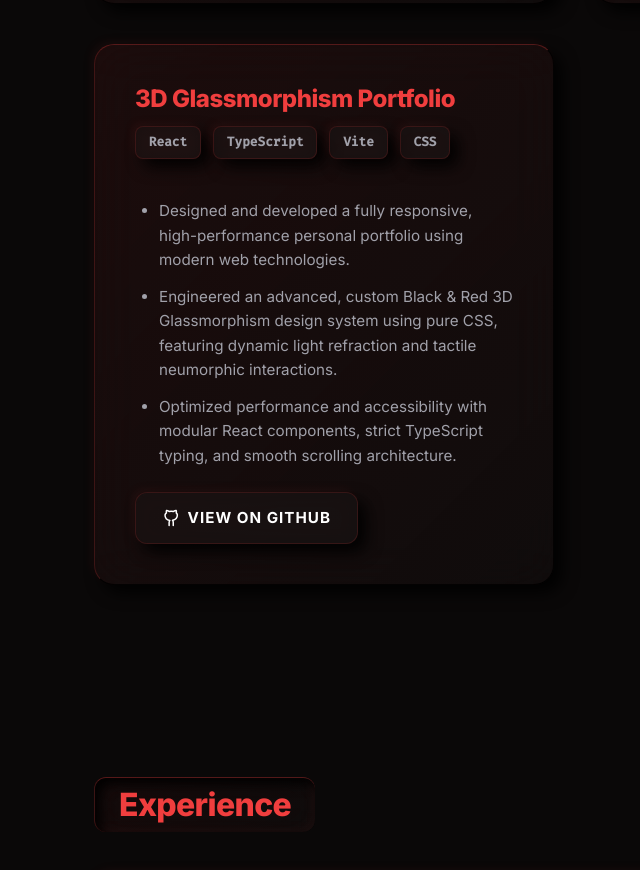
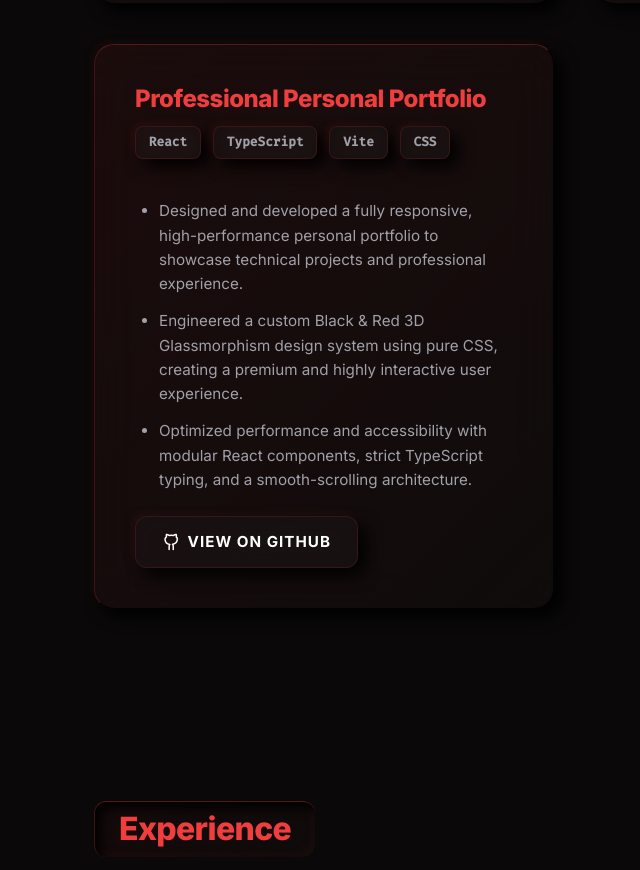
Before and after one commit to Yashu-650/portfolio, a React (Vite) app: page / in a window 1280 px wide. Shown: the part 2718-3588 px from the top of the page, without its empty margins (66-706 px from the left). Built offline with nearby package versions, Linux system fonts and the light colour scheme.

Commit message:
Rename portfolio project to Professional Personal Portfolio

```diff
--- a/src/App.tsx
+++ b/src/App.tsx
@@ -234,7 +234,7 @@ function App() {
             </div>
 
             <div className="glass-panel project-card animate-on-scroll delay-3">
-              <h3 className="project-title">3D Glassmorphism Portfolio</h3>
+              <h3 className="project-title">Professional Personal Portfolio</h3>
               <div className="project-tags">
                 <span className="badge">React</span>
                 <span className="badge">TypeScript</span>
@@ -243,9 +243,9 @@ function App() {
               </div>
               <div className="project-desc">
                 <ul style={{ paddingLeft: '1.5rem', marginTop: '1rem' }}>
-                  <li style={{ marginBottom: '0.8rem' }}>Designed and developed a fully responsive, high-performance personal portfolio using modern web technologies.</li>
-                  <li style={{ marginBottom: '0.8rem' }}>Engineered an advanced, custom Black & Red 3D Glassmorphism design system using pure CSS, featuring dynamic light refraction and tactile neumorphic interactions.</li>
-                  <li>Optimized performance and accessibility with modular React components, strict TypeScript typing, and smooth scrolling architecture.</li>
+                  <li style={{ marginBottom: '0.8rem' }}>Designed and developed a fully responsive, high-performance personal portfolio to showcase technical projects and professional experience.</li>
+                  <li style={{ marginBottom: '0.8rem' }}>Engineered a custom Black & Red 3D Glassmorphism design system using pure CSS, creating a premium and highly interactive user experience.</li>
+                  <li>Optimized performance and accessibility with modular React components, strict TypeScript typing, and a smooth-scrolling architecture.</li>
                 </ul>
               </div>
               <a href="https://github.com/Yashu-650/portfolio" target="_blank" rel="noreferrer" className="btn btn-outline" style={{ marginTop: 'auto', alignSelf: 'flex-start' }}>
```
